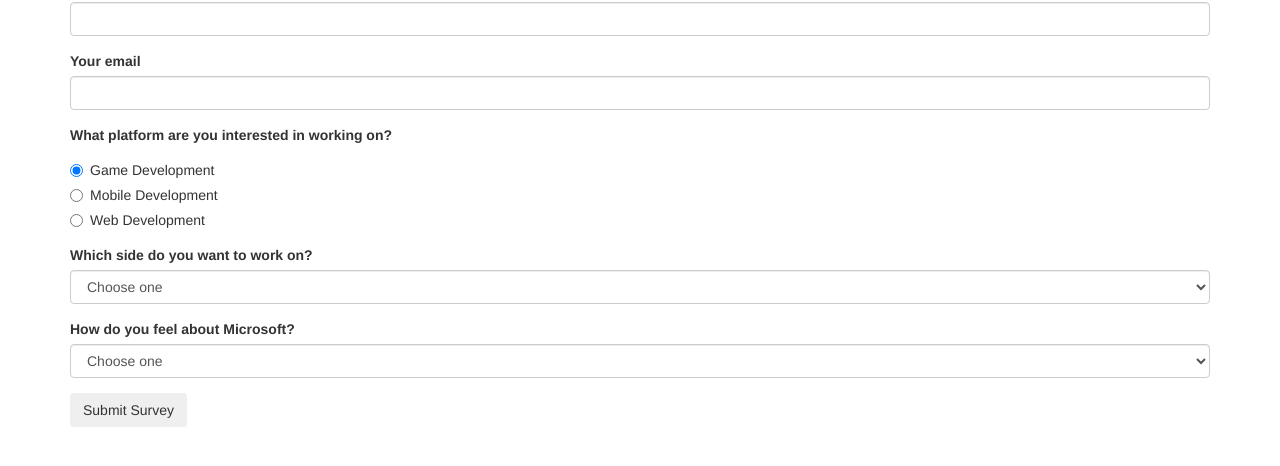
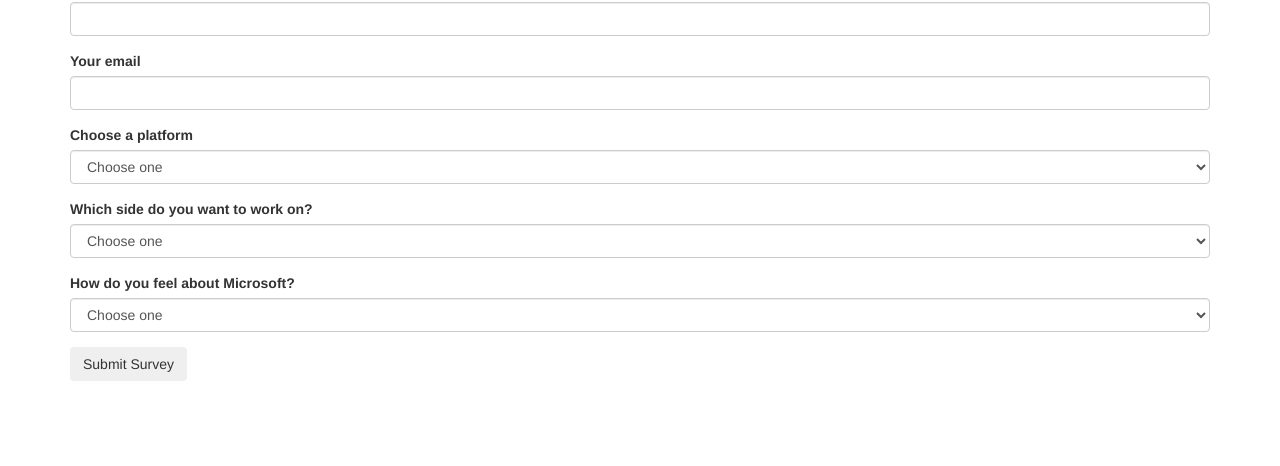
Before and after one commit to paulguevarra/track-suggester, a plain HTML site: page index.html in a window 1280 px wide. Shown: the part 86-552 px from the top of the page. Drawn offline with Linux system fonts and the light colour scheme.

Commit message:
change platform radio button to selection box

```diff
--- a/index.html
+++ b/index.html
@@ -24,25 +24,13 @@
           </div>
 
           <div class="form-group">
-            <label>What platform are you interested in working on?</label>
-            <div class="radio">
-              <label>
-                <input type="radio" name="platform" value="game" checked>
-                Game Development
-              </label>
-            </div>
-            <div class="radio">
-              <label>
-                <input type="radio" name="platform" value="mobile">
-                Mobile Development
-              </label>
-            </div>
-            <div class="radio">
-              <label>
-                <input type="radio" name="platform" value="web">
-                Web Development
-              </label>
-            </div>
+            <label for="platform">Choose a platform</label>
+            <select class="form-control" id="platform">
+              <option>Choose one</option>
+              <option>Game Development</option>
+              <option>Mobile Development</option>
+              <option>Web Development</option>
+            </select>
           </div>
 
           <div class="form-group">
```
